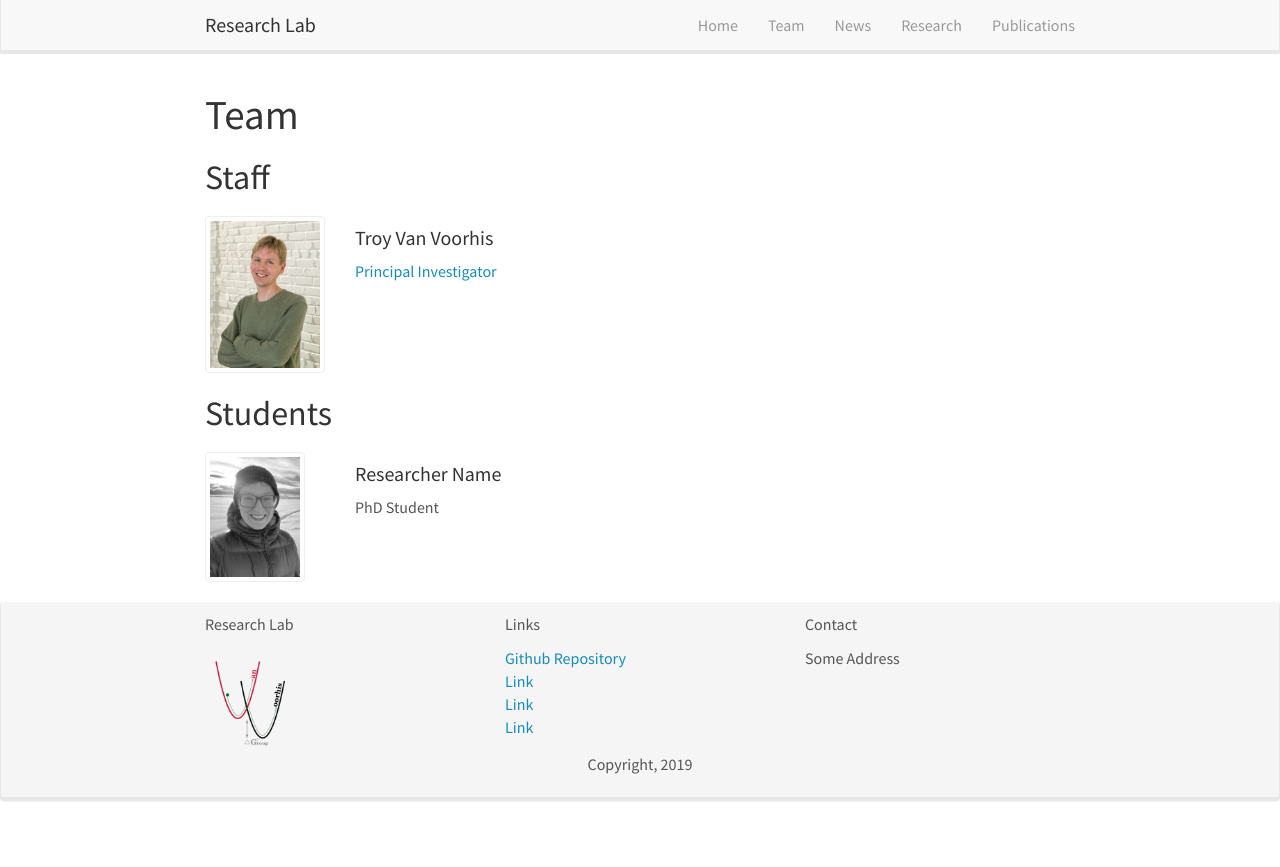
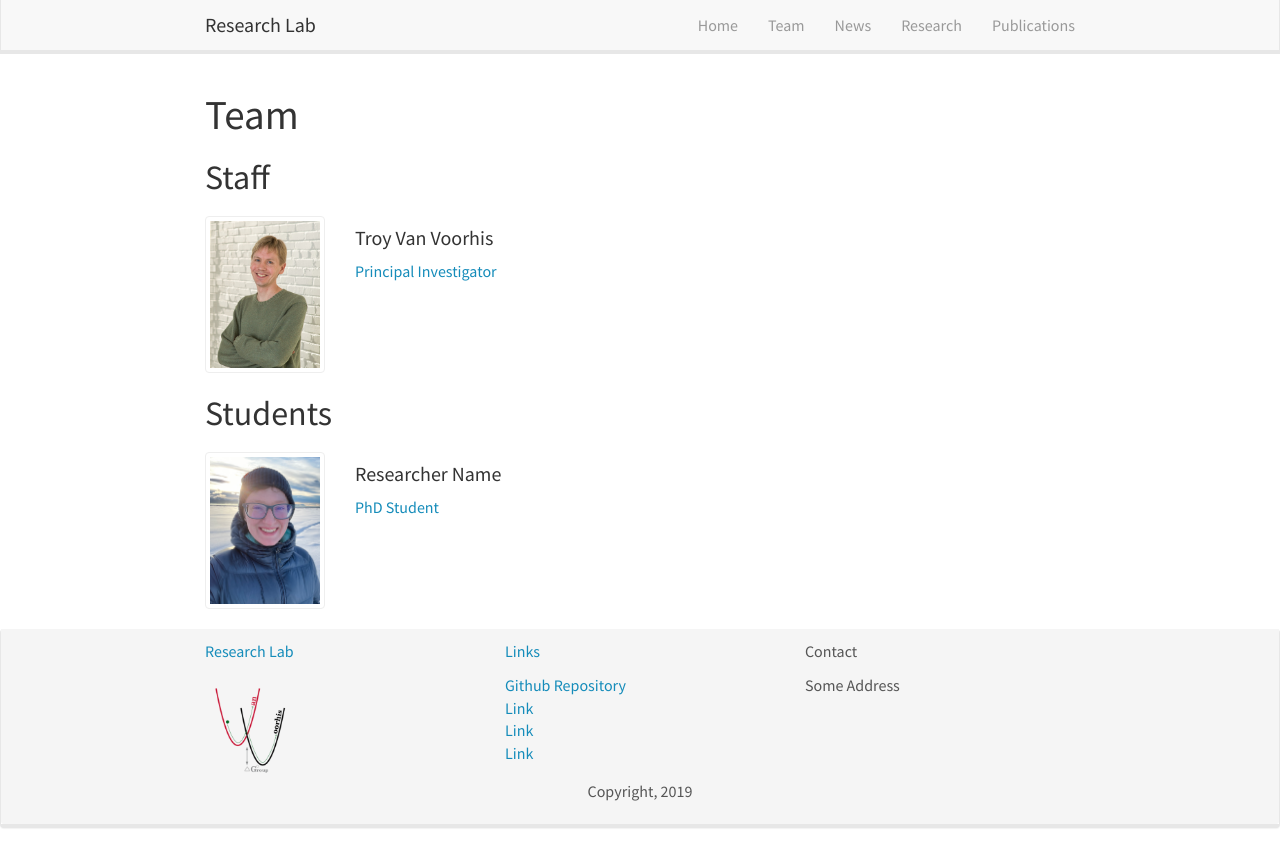
Before and after one commit to troyvvgroup/troyvvgroup.github.io, a Jekyll site: the page built from _pages/team/index.html, in a window 1280 px wide. Shown: the top 867 px of the page. Built offline with Jekyll 4.4.1, drawn with Linux system fonts in a browser that asks for light colours; nearby versions of some CDN libraries.

Commit message:
Update index.html

```diff
--- a/_pages/team/index.html
+++ b/_pages/team/index.html
@@ -43,7 +43,6 @@
             <a href={{member.url}}>
                 <img src="{{ site.url }}{{ site.baseurl }}/images/team/{{ member.image }}"
                     class="card-img img-responsive img-thumbnail"
-                    style="filter: grayscale(100%); max-width: 100px;"/>
             </a>
         </div>
 
```
